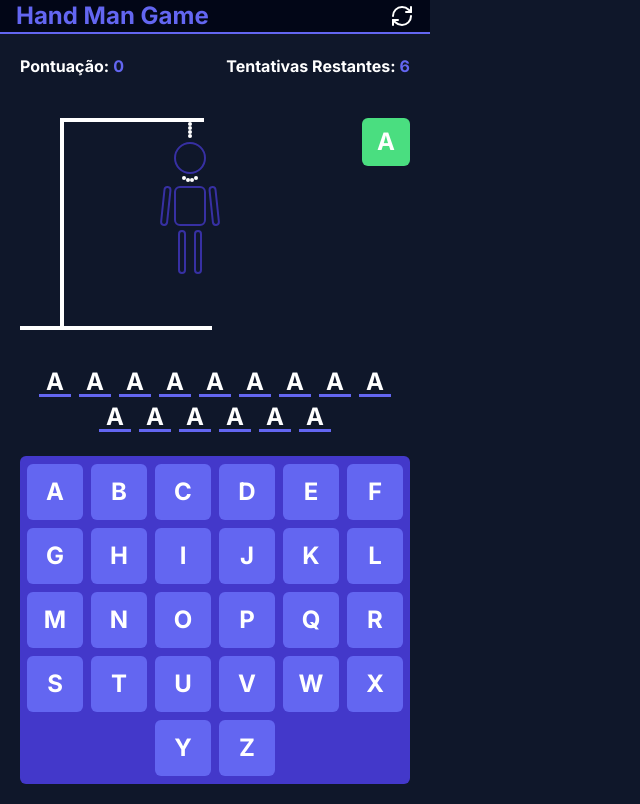
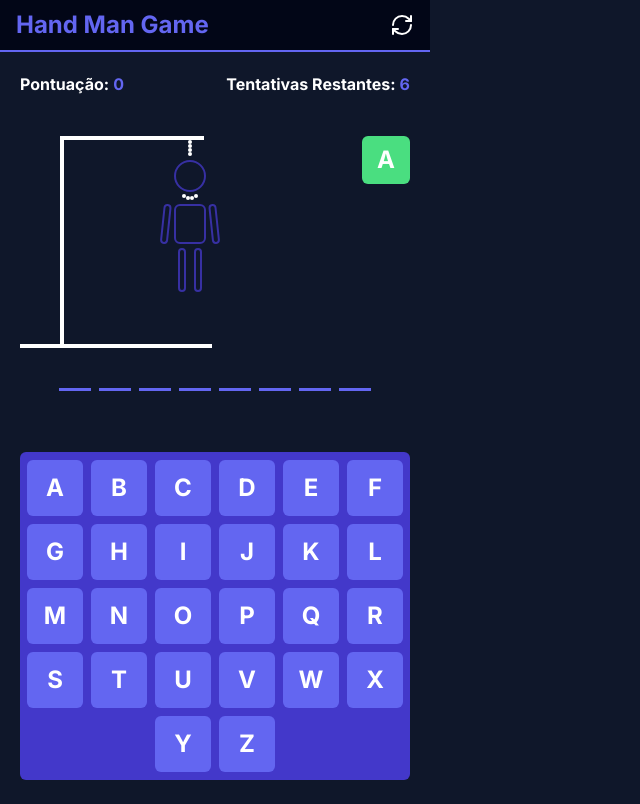
Before and after one commit to charles-mrt/hangman-game, a Next.js app: page / in a window 1280 px wide. Shown: the whole page, without its empty margins (0-640 px from the left). Built offline with nearby package versions, Linux system fonts and the light colour scheme.

Commit message:
feat: implement word field to display clicked key

```diff
--- a/src/app/components/word/Word-field.tsx
+++ b/src/app/components/word/Word-field.tsx
@@ -1,16 +1,47 @@
+'use client'
+import { useState, useEffect } from 'react'
+import { useKeyContext } from "@/app/context/Key-provider"
 
 interface WordFieldProps {
   totalField: number
 }
+const word = "caminhar"
+
 export const WordField = ({ totalField }: WordFieldProps) => {
+  const wordLetters = word.split("")
+  const { clickedKey } = useKeyContext()
+  const [revealedLetters, setRevealedLetters] = useState<string[]>([])
+
+  useEffect(() => {
+
+    if (wordLetters.includes(clickedKey) && !revealedLetters.includes(clickedKey)) {
+      setRevealedLetters((prevLetters) => [...prevLetters, clickedKey])
+    }
+  }, [clickedKey, revealedLetters, wordLetters])
+
   return (
     <div className="flex flex-wrap gap-2 justify-center">
-      {Array.from({ length: totalField }).map((_, index) => (
-        <div className="flex flex-col items-center">
-          <span className="text-2xl leading-6 font-bold uppercase text-white">a</span>
-          <div key={index} className="w-8 h-[3px] bg-indigo-500" />
+
+      {wordLetters.map((letter, index) => (
+
+        <div className="flex flex-col items-center justify-end" key={index}>
+
+          {revealedLetters.includes(letter) ? (
+            <>
+              <span className="text-2xl leading-6 font-bold uppercase text-white">
+                {letter}
+              </span>
+              <div className="w-8 h-[3px] bg-indigo-500" />
+            </>
+          ) : (
+            <>
+              <div className="w-8 h-[3px] bg-indigo-500" />
+            </>
+          )}
+
         </div>
       ))}
+
     </div>
   )
 }
```
